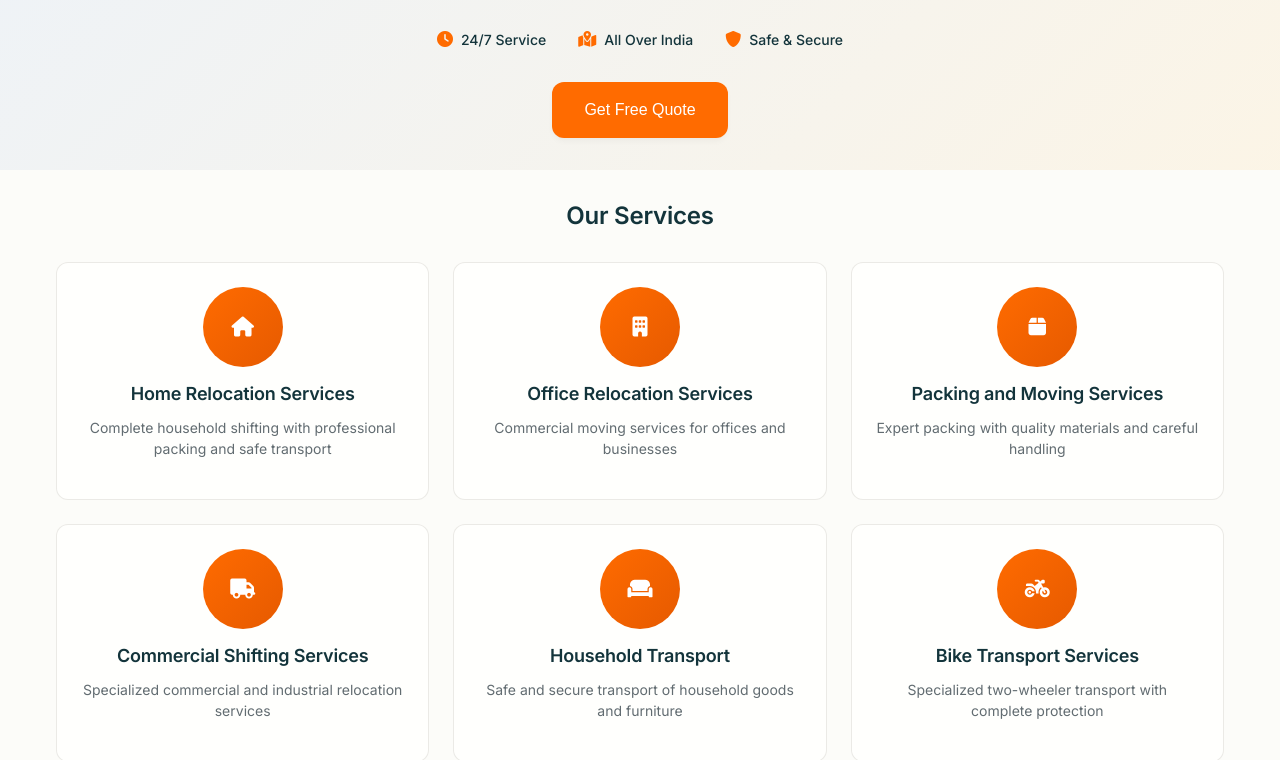
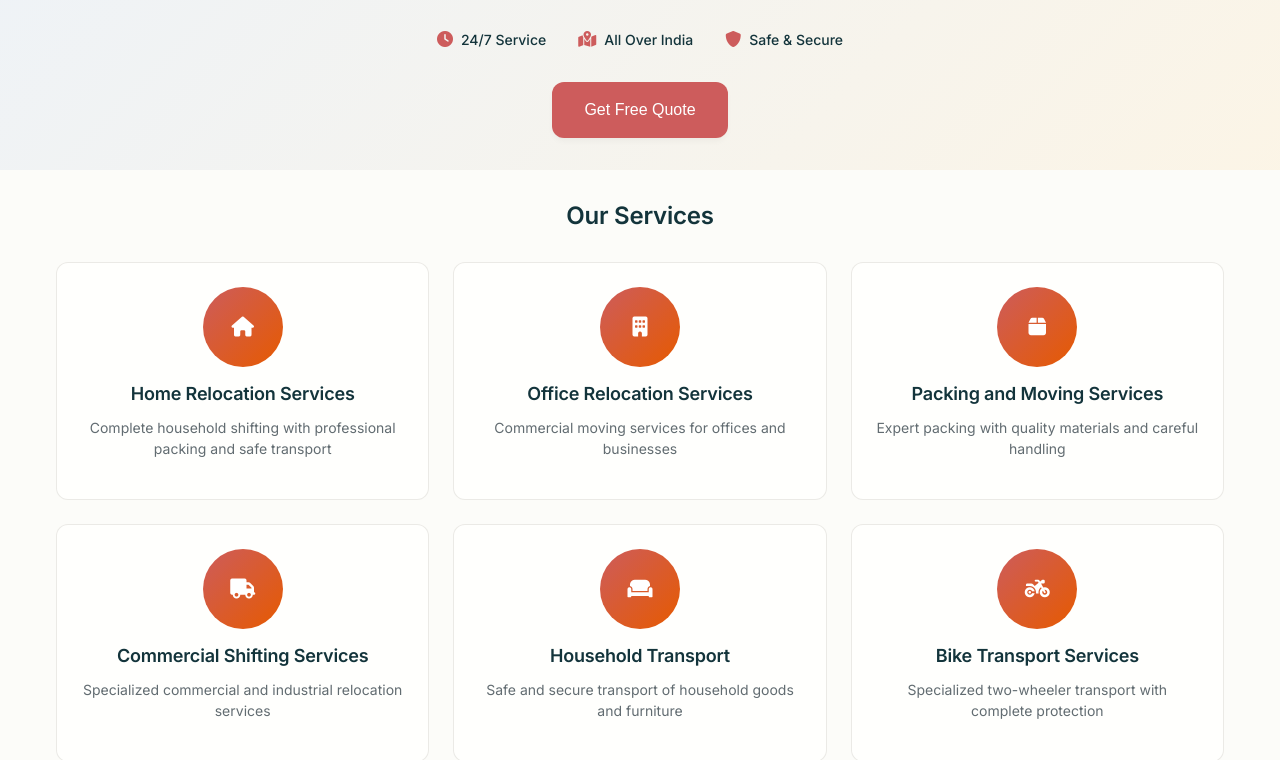
Before and after one commit to harikums222/Ultra-Pro, a plain HTML site: page index.html in a window 1280 px wide. Shown: the part 224-984 px from the top of the page. Drawn offline with Linux system fonts and the light colour scheme; a web font is replaced by a local one.

Commit message:
Update style.css
color change

```diff
--- a/style.css
+++ b/style.css
@@ -742,7 +742,8 @@ select.form-control {
 
 /* Override root variables for company branding */
 :root {
-  --color-brand-primary: #FF6B00;
+ /* --color-brand-primary: #FF6B00; */
+  --color-brand-primary: #CD5C5C;
   --color-brand-primary-hover: #E65A00;
   --color-brand-primary-active: #CC5200;
   --color-brand-secondary: #000000;
```
